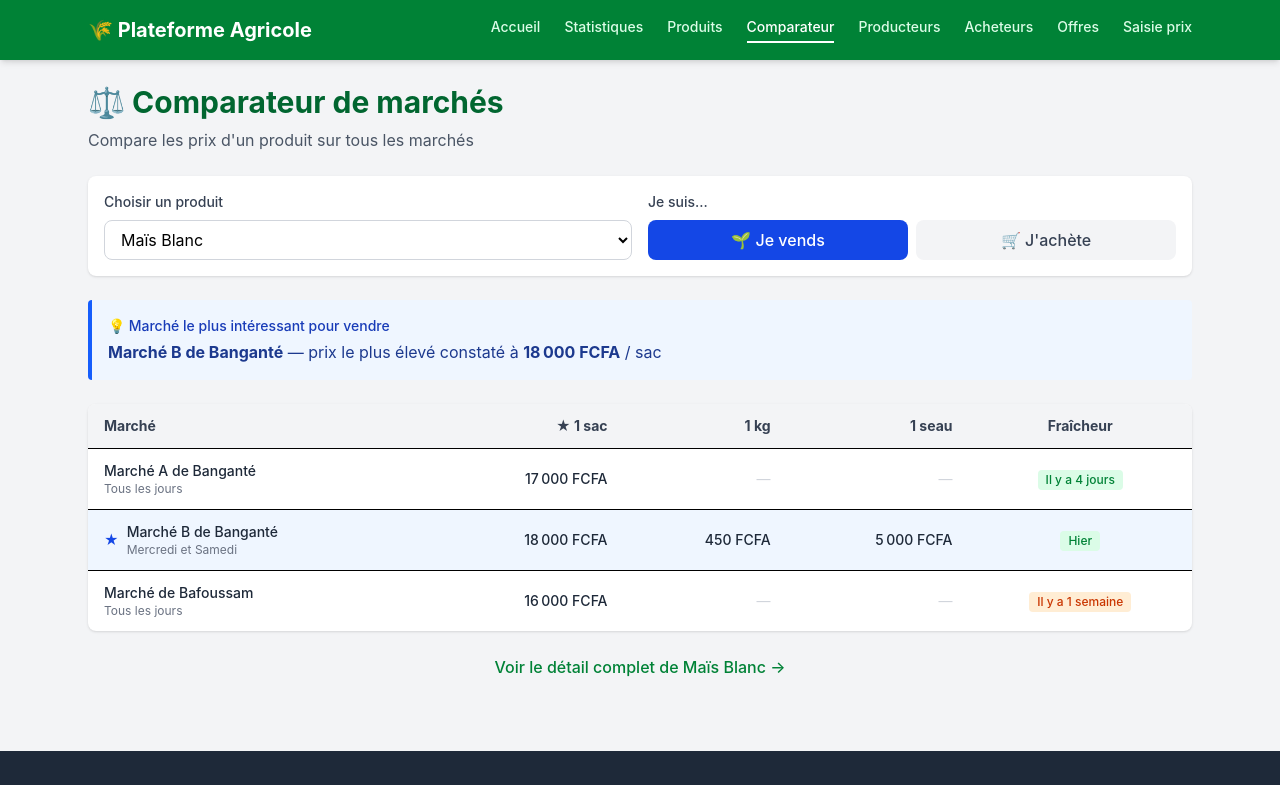
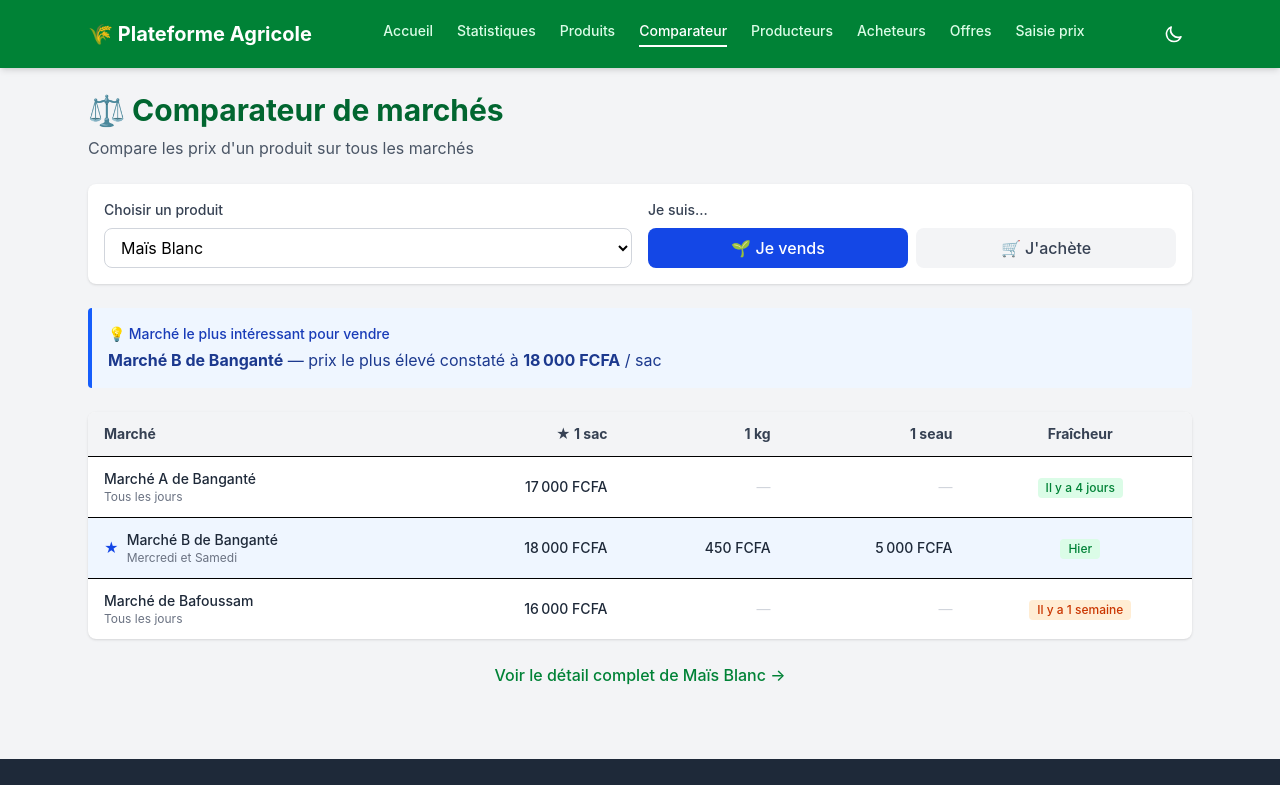
Before and after one commit to Gethro02/plateforme-agri, a React (Vite) app: page /comparateur in a window 1280 px wide. Shown: the top 785 px of the page. Built offline with nearby package versions, Linux system fonts and the light colour scheme.

Commit message:
feat: mode sombre avec toggle et persistance localStorage

```diff
--- a/src/components/layout/Footer.jsx
+++ b/src/components/layout/Footer.jsx
@@ -2,9 +2,8 @@ import { Link } from "react-router-dom";
 
 export default function Footer() {
   return (
-    <footer className="bg-gray-800 text-gray-300 mt-12">
+    <footer className="bg-gray-800 dark:bg-black text-gray-300 mt-12">
       <div className="max-w-6xl mx-auto px-6 py-8 grid grid-cols-1 md:grid-cols-3 gap-8">
-        {/* Colonne 1 : Présentation */}
         <div>
           <h3 className="text-white font-bold mb-3">
             🌾 Plateforme Agricole
@@ -18,7 +17,6 @@ export default function Footer() {
           </p>
         </div>
 
-        {/* Colonne 2 : Navigation */}
         <div>
           <h3 className="text-white font-bold mb-3">Navigation</h3>
           <ul className="space-y-2 text-sm">
@@ -45,7 +43,6 @@ export default function Footer() {
           </ul>
         </div>
 
-        {/* Colonne 3 : Informations */}
         <div>
           <h3 className="text-white font-bold mb-3">Informations</h3>
           <ul className="space-y-2 text-sm">
--- a/src/components/layout/Header.jsx
+++ b/src/components/layout/Header.jsx
@@ -1,12 +1,11 @@
-import { useState } from "react";
+import { useState, useEffect } from "react";
 import { NavLink, useLocation } from "react-router-dom";
-import { useEffect } from "react";
+import BoutonTheme from "../ui/BoutonTheme";
 
 const liens = [
   { to: "/", label: "Accueil" },
   { to: "/statistiques", label: "Statistiques" },
   { to: "/produits", label: "Produits" },
-
   { to: "/comparateur", label: "Comparateur" },
   { to: "/producteurs", label: "Producteurs" },
   { to: "/acheteurs", label: "Acheteurs" },
@@ -18,19 +17,17 @@ export default function Header() {
   const [menuOuvert, setMenuOuvert] = useState(false);
   const location = useLocation();
 
-  // Fermer le menu quand on change de page
   useEffect(() => {
     setMenuOuvert(false);
   }, [location.pathname]);
 
   return (
-    <header className="bg-green-700 text-white shadow-md sticky top-0 z-50">
-      <div className="max-w-6xl mx-auto px-6 py-4 flex items-center justify-between">
-        <NavLink to="/" className="text-xl font-bold">
-          🌾 Plateforme Agricole
+    <header className="bg-green-700 dark:bg-gray-900 text-white shadow-md sticky top-0 z-50">
+      <div className="max-w-6xl mx-auto px-4 sm:px-6 py-4 flex items-center justify-between">
+        <NavLink to="/" className="text-lg sm:text-xl font-bold">
+          🌾 <span className="hidden sm:inline">Plateforme Agricole</span>
         </NavLink>
 
-        {/* Menu desktop */}
         <nav className="hidden lg:flex gap-6">
           {liens.map((lien) => (
             <NavLink
@@ -40,7 +37,7 @@ export default function Header() {
                 `text-sm font-medium transition ${
                   isActive
                     ? "text-white border-b-2 border-white pb-1"
-                    : "text-green-100 hover:text-white"
+                    : "text-green-100 dark:text-gray-300 hover:text-white"
                 }`
               }
             >
@@ -49,7 +46,8 @@ export default function Header() {
           ))}
         </nav>
 
-        {/* Bouton hamburger (mobile) */}
+        <div className="flex items-center gap-1">
+          <BoutonTheme />
           <button
             onClick={() => setMenuOuvert(!menuOuvert)}
             className="lg:hidden p-2 rounded hover:bg-green-800 transition"
@@ -86,11 +84,11 @@ export default function Header() {
             )}
           </button>
         </div>
+      </div>
 
-      {/* Menu mobile déroulant */}
       {menuOuvert && (
-        <nav className="lg:hidden bg-green-800 border-t border-green-600">
-          <div className="max-w-6xl mx-auto px-6 py-3 flex flex-col gap-2">
+        <nav className="lg:hidden bg-green-800 dark:bg-gray-800 border-t border-green-600 dark:border-gray-700">
+          <div className="max-w-6xl mx-auto px-4 sm:px-6 py-3 flex flex-col gap-2">
             {liens.map((lien) => (
               <NavLink
                 key={lien.to}
@@ -98,8 +96,8 @@ export default function Header() {
                 className={({ isActive }) =>
                   `py-2 px-3 rounded text-sm font-medium transition ${
                     isActive
-                      ? "bg-green-700 text-white"
-                      : "text-green-100 hover:bg-green-700"
+                      ? "bg-green-700 dark:bg-gray-700 text-white"
+                      : "text-green-100 dark:text-gray-300 hover:bg-green-700 dark:hover:bg-gray-700"
                   }`
                 }
               >
--- a/src/components/layout/Layout.jsx
+++ b/src/components/layout/Layout.jsx
@@ -4,7 +4,7 @@ import Footer from "./Footer";
 
 export default function Layout() {
   return (
-    <div className="min-h-screen bg-gray-100 flex flex-col">
+    <div className="min-h-screen bg-gray-100 dark:bg-gray-900 flex flex-col transition-colors">
       <Header />
       <main className="flex-1">
         <Outlet />
--- a/src/components/ui/BadgeFraicheur.jsx
+++ b/src/components/ui/BadgeFraicheur.jsx
@@ -9,7 +9,7 @@ export default function BadgeFraicheur({ date, afficherDate = false }) {
         {texte}
       </span>
       {afficherDate && date && (
-        <span className="text-gray-400">
+        <span className="text-gray-400 dark:text-gray-500">
           ({new Date(date).toLocaleDateString("fr-FR")})
         </span>
       )}
--- /dev/null
+++ b/src/components/ui/BoutonTheme.jsx
@@ -0,0 +1,47 @@
+import { useThemeStore } from "../../store/useThemeStore";
+
+export default function BoutonTheme() {
+  const { theme, toggleTheme } = useThemeStore();
+  const estSombre = theme === "sombre";
+
+  return (
+    <button
+      onClick={toggleTheme}
+      className="p-2 rounded hover:bg-green-800 transition"
+      aria-label={estSombre ? "Activer le mode clair" : "Activer le mode sombre"}
+      title={estSombre ? "Mode clair" : "Mode sombre"}
+    >
+      {estSombre ? (
+        // Icône soleil
+        <svg
+          className="w-5 h-5"
+          fill="none"
+          stroke="currentColor"
+          viewBox="0 0 24 24"
+        >
+          <path
+            strokeLinecap="round"
+            strokeLinejoin="round"
+            strokeWidth={2}
+            d="M12 3v1m0 16v1m9-9h-1M4 12H3m15.364 6.364l-.707-.707M6.343 6.343l-.707-.707m12.728 0l-.707.707M6.343 17.657l-.707.707M16 12a4 4 0 11-8 0 4 4 0 018 0z"
+          />
+        </svg>
+      ) : (
+        // Icône lune
+        <svg
+          className="w-5 h-5"
+          fill="none"
+          stroke="currentColor"
+          viewBox="0 0 24 24"
+        >
+          <path
+            strokeLinecap="round"
+            strokeLinejoin="round"
+            strokeWidth={2}
+            d="M20.354 15.354A9 9 0 018.646 3.646 9.003 9.003 0 0012 21a9.003 9.003 0 008.354-5.646z"
+          />
+        </svg>
+      )}
+    </button>
+  );
+}
--- a/src/index.css
+++ b/src/index.css
@@ -1 +1,3 @@
 @import "tailwindcss";
+
+@custom-variant dark (&:where(.dark, .dark *));
--- /dev/null
+++ b/src/store/useThemeStore.js
@@ -0,0 +1,44 @@
+import { create } from "zustand";
+import { persist } from "zustand/middleware";
+
+export const useThemeStore = create(
+  persist(
+    (set, get) => ({
+      theme: "clair", // "clair" | "sombre"
+
+      toggleTheme: () => {
+        const nouveau = get().theme === "clair" ? "sombre" : "clair";
+        set({ theme: nouveau });
+        appliquerTheme(nouveau);
+      },
+
+      setTheme: (theme) => {
+        set({ theme });
+        appliquerTheme(theme);
+      },
+
+      initialiser: () => {
+        const theme = get().theme;
+        appliquerTheme(theme);
+      },
+    }),
+    {
+      name: "plateforme-agri-theme",
+      onRehydrateStorage: () => (state) => {
+        if (state) {
+          appliquerTheme(state.theme);
+        }
+      },
+    }
+  )
+);
+
+function appliquerTheme(theme) {
+  if (typeof document === "undefined") return;
+  const racine = document.documentElement;
+  if (theme === "sombre") {
+    racine.classList.add("dark");
+  } else {
+    racine.classList.remove("dark");
+  }
+}
```
Also changed, not shown: src/components/metier/PrixCard.jsx (+16 -14 lines). Lines whose indentation alone changed are shown as unchanged.
